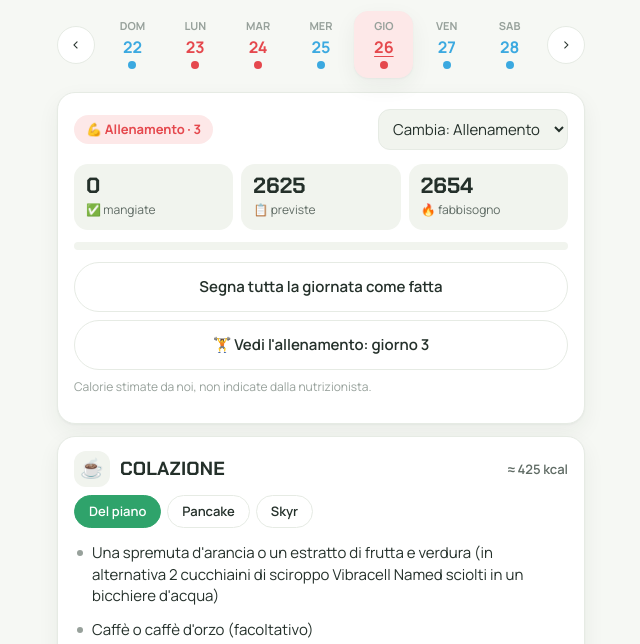
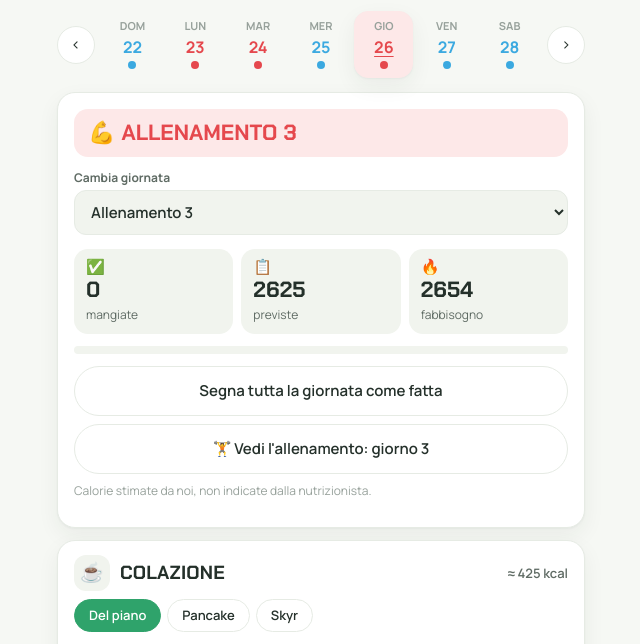
Before and after one commit to likemommademe/Dieta, a plain HTML site: page index.html in a window 1280 px wide. Shown: the part 78-722 px from the top of the page, without its empty margins (319-959 px from the left). Drawn offline with Linux system fonts and the light colour scheme.

Commit message:
Oggi: riquadro della giornata riorganizzato, niente più scritte che escono dai pulsanti
Co-Authored-By: Claude Opus 5.5 <noreply@anthropic.com>

```diff
--- a/index.html
+++ b/index.html
@@ -54,6 +54,8 @@
   .top { display: flex; justify-content: space-between; align-items: flex-end; gap: 12px; margin: 4px 0 16px; }
   .eyebrow { font-size: 12px; font-weight: 700; letter-spacing: .08em; text-transform: uppercase; color: var(--ink-faint); }
   .top h1 { font-size: 32px; line-height: 1.05; margin-top: 2px; }
+  .top { flex-wrap: wrap; } .top > div { min-width: 0; } .top h1 { overflow-wrap: anywhere; }
+  .wk, .dayb { min-width: 0; }
   .section-title { font-size: 20px; margin: 26px 0 10px; }
 
   /* Card */
@@ -86,8 +88,22 @@
   .chip { display: inline-flex; align-items: center; gap: 6px; padding: 5px 12px; border-radius: 999px; font-size: 13px; font-weight: 700; }
   .chip.train { background: var(--day-train-soft); color: var(--day-train); }
   .chip.rest { background: var(--day-rest-soft); color: var(--day-rest); }
-  .type-select { border: 1px solid var(--line); background: var(--surface-2); border-radius: 12px; padding: 8px 10px; max-width: 190px; }
-  .kcal-row { display: grid; grid-template-columns: 1fr 1fr 1fr; gap: 8px; margin-top: 14px; }
+  .type-select { display: block; width: 100%; border: 1px solid var(--line); background: var(--surface-2); border-radius: 12px; padding: 10px 12px; font-size: 15px; font-weight: 600; }
+  .day-type { font-family: 'Chakra Petch', sans-serif; font-weight: 700; font-size: 22px; text-transform: uppercase; padding: 8px 14px; border-radius: 14px; overflow-wrap: anywhere; }
+  .day-type.train { background: var(--day-train-soft); color: var(--day-train); }
+  .day-type.rest { background: var(--day-rest-soft); color: var(--day-rest); }
+  .type-label { display: block; font-size: 12px; font-weight: 700; color: var(--ink-soft); margin: 12px 0 4px; }
+  .kcal-box i { display: block; font-style: normal; font-size: 15px; line-height: 1; margin-bottom: 4px; }
+  @media (max-width: 360px) {
+    .kcal-row { gap: 6px; } .kcal-box { padding: 8px; } .kcal-box b { font-size: 19px; } .kcal-box span { font-size: 11px; display: block; -webkit-hyphens: auto; hyphens: auto; }
+    .day-type { font-size: 19px; }
+    .weekbar { gap: 4px; } .weekbar .icon-btn { width: 30px; height: 30px; } .strip { gap: 1px; }
+    .dayb .dn { font-size: 9px; letter-spacing: -.02em; } .dayb .dd { font-size: 15px; }
+    .top h1 { font-size: 28px; }
+  }
+  .btn { white-space: normal; overflow-wrap: anywhere; }
+  .chip { white-space: nowrap; }
+  .kcal-row { display: grid; grid-template-columns: repeat(3, minmax(0, 1fr)); gap: 8px; margin-top: 14px; }
   .kcal-box { background: var(--surface-2); border-radius: 14px; padding: 10px 12px; }
   .kcal-box b { display: block; font-family: 'Chakra Petch', sans-serif; font-size: 22px; line-height: 1.1; }
   .kcal-box span { font-size: 12px; color: var(--ink-soft); }
@@ -844,16 +860,15 @@ function renderDay() {
   document.getElementById("today-title").textContent = isToday ? "Il menù di oggi" : `Menù di ${DAY_NAMES[d.getDay()].toLowerCase()}`;
 
   const planned = dayKcal(key, false), eaten = dayKcal(key, true), need = needKcal(key);
-  const opts = TYPE_ORDER.map(id => `<option value="${id}" ${id === typeId ? "selected" : ""}>Cambia: ${DAY_TYPES[id].short}</option>`).join("");
+  const opts = TYPE_ORDER.map(id => `<option value="${id}" ${id === typeId ? "selected" : ""}>${DAY_TYPES[id].short}</option>`).join("");
   document.getElementById("day-summary").innerHTML = `
-    <div class="dayhead">
-      <span class="chip ${t.kind}">${t.kind === "train" ? "💪 Allenamento" : "🌿 Riposo"} · ${t.short.split(" ")[1]}</span>
-      <select class="type-select" onchange="setType(this.value)" aria-label="Cambia giornata">${opts}</select>
-    </div>
+    <div class="day-type ${t.kind}">${t.kind === "train" ? "💪" : "🌿"} ${t.short}</div>
+    <label class="type-label" for="type-sel">Cambia giornata</label>
+    <select id="type-sel" class="type-select" onchange="setType(this.value)">${opts}</select>
     <div class="kcal-row">
-      <div class="kcal-box"><b>${eaten}</b><span>✅ mangiate</span></div>
-      <div class="kcal-box"><b>${planned}</b><span>📋 previste</span></div>
-      <div class="kcal-box"><b>${need}</b><span>🔥 fabbisogno</span></div>
+      <div class="kcal-box"><i>✅</i><b>${eaten}</b><span>mangiate</span></div>
+      <div class="kcal-box"><i>📋</i><b>${planned}</b><span>previste</span></div>
+      <div class="kcal-box"><i>🔥</i><b>${need}</b><span>fabbisogno</span></div>
     </div>
     <div class="progress"><div style="width:${Math.min(100, planned ? eaten / planned * 100 : 0)}%"></div></div>
     <button class="btn block" style="margin-top:12px" onclick="dayAll()">${MEALS.every(m => dd.done[m]) ? "✅ Giornata rispettata" : "Segna tutta la giornata come fatta"}</button>
```
